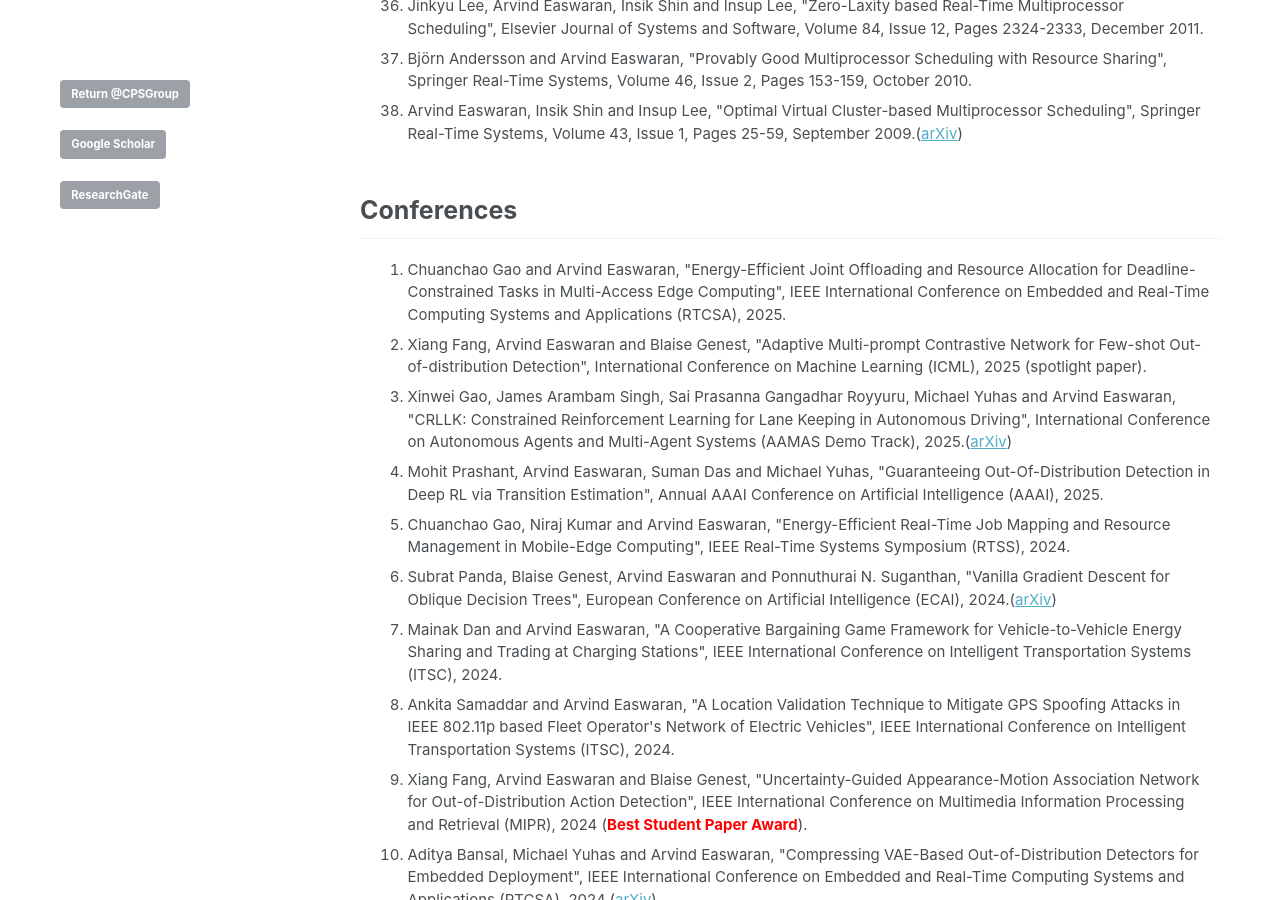
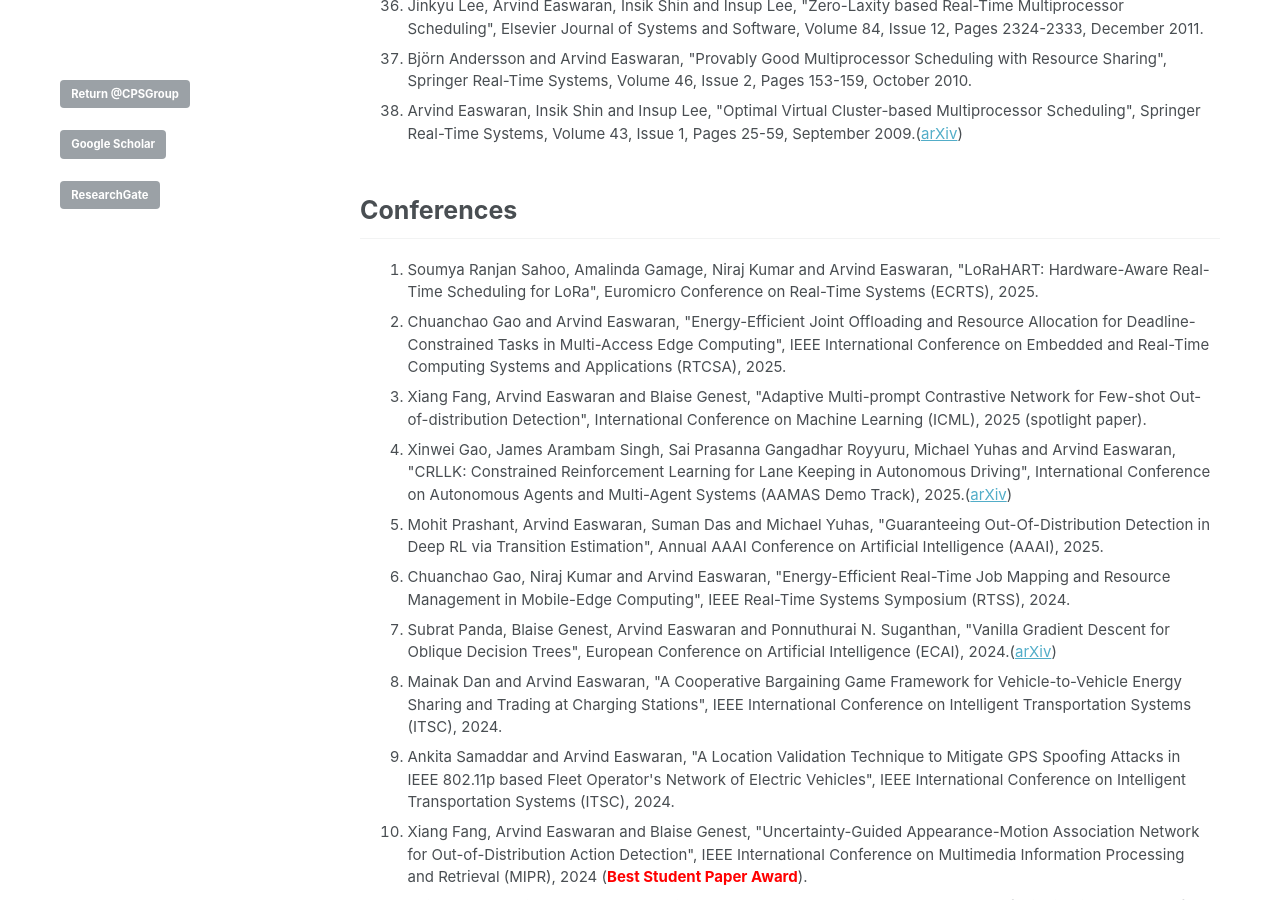
Before and after one commit to CPS-research-group/CPS-research-group.github.io, a Jekyll site: the page built from _pages/research_profile.md, in a window 1280 px wide and 900 px high, scrolled down 2626 px. Built offline with Jekyll 4.4.1, drawn with Linux system fonts in a browser that asks for light colours.

Commit message:
Updates.

```diff
--- a/_pages/research_profile.md
+++ b/_pages/research_profile.md
@@ -65,6 +65,7 @@ a.a:active {color:#0000FF; text-decoration:none;}
 
 ## Conferences
    <ol>
+   			<li class="a">Soumya Ranjan Sahoo, Amalinda Gamage, Niraj Kumar and Arvind Easwaran, "LoRaHART: Hardware-Aware Real-Time Scheduling for LoRa", Euromicro Conference on Real-Time Systems (ECRTS), 2025.</li>
    			<li class="a">Chuanchao Gao and Arvind Easwaran, "Energy-Efficient Joint Offloading and Resource Allocation for Deadline-Constrained Tasks in Multi-Access Edge Computing", IEEE International Conference on Embedded and Real-Time Computing Systems and Applications (RTCSA), 2025.</li>
    			<li class="a">Xiang Fang, Arvind Easwaran and Blaise Genest, "Adaptive Multi-prompt Contrastive Network for Few-shot Out-of-distribution Detection", International Conference on Machine Learning (ICML), 2025 (spotlight paper).</li>
    			<li class="a">Xinwei Gao, James Arambam Singh, Sai Prasanna Gangadhar Royyuru, Michael Yuhas and Arvind Easwaran, "CRLLK: Constrained Reinforcement Learning for Lane Keeping in Autonomous Driving", International Conference on Autonomous Agents and Multi-Agent Systems (AAMAS Demo Track), 2025.(<a href="http://arxiv.org/abs/2503.22248">arXiv</a>)</li>
```
